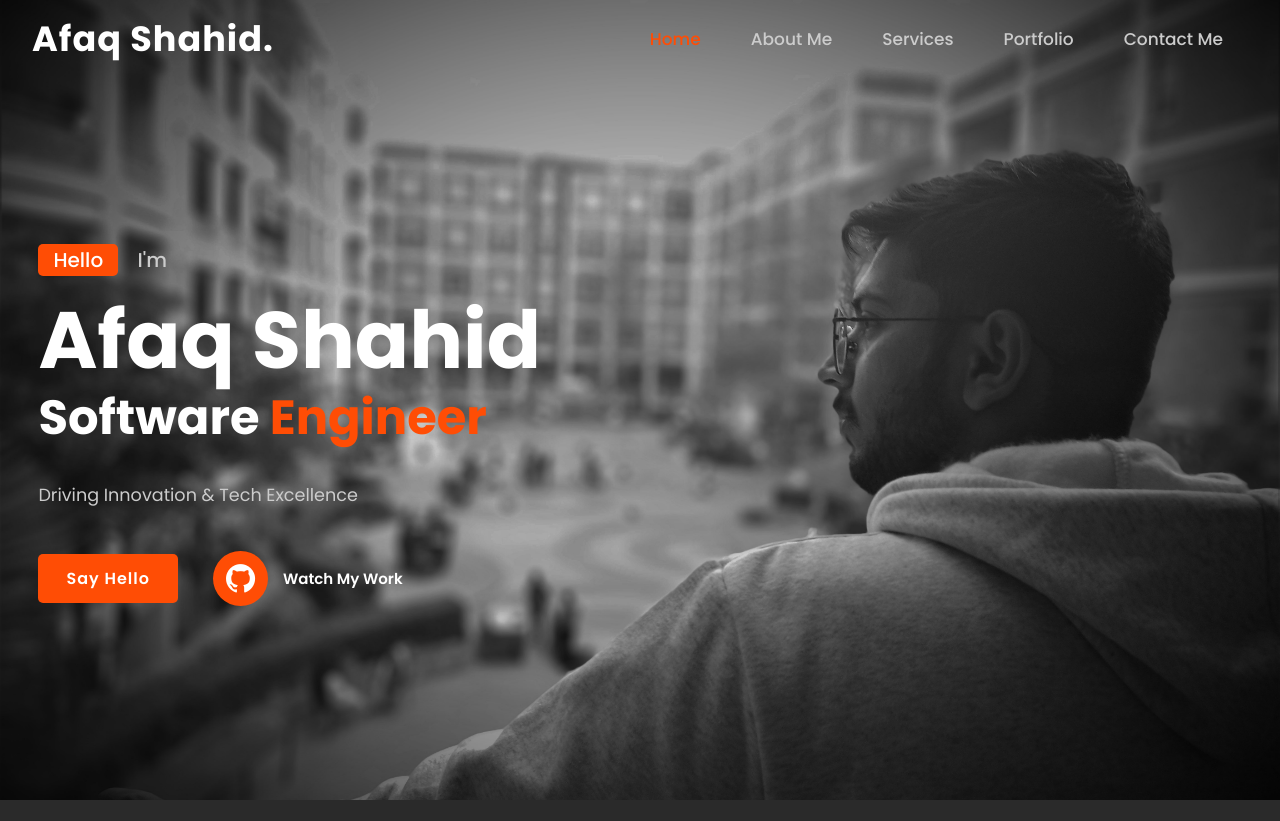
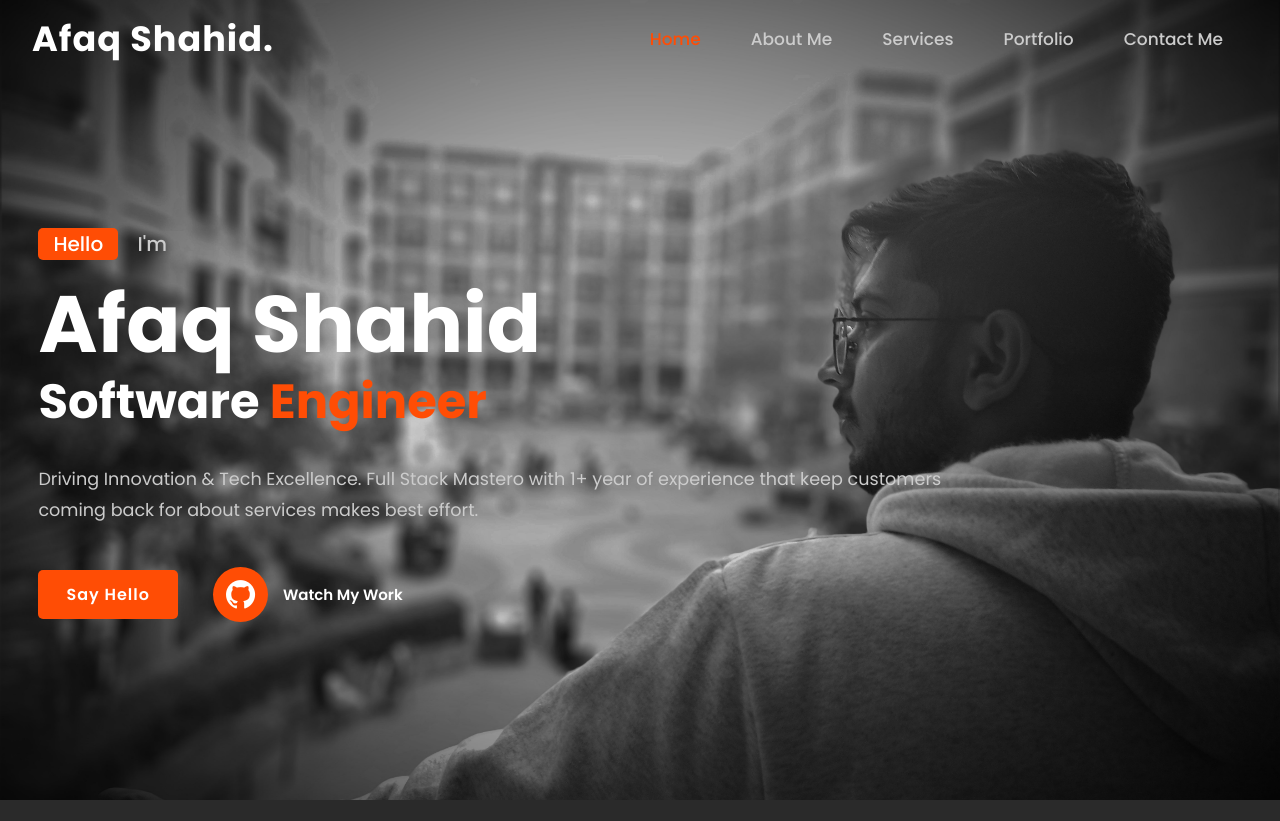
Before and after one commit to CodeAfaq/afaq-portfolio, a Django app: page / in a window 1280 px wide. Shown: the top 821 px of the page. Run offline with Django 4.2, Linux system fonts and the light colour scheme; data comes from the database, SQL or seed files in the repository.

Commit message:
Bio Updated

```diff
--- a/main/templates/index.html
+++ b/main/templates/index.html
@@ -11,7 +11,7 @@
 			</div>
 			<h1>Afaq Shahid</h1>
 			<h3>Software <span> Engineer</span></h3>
-			<p>Driving Innovation & Tech Excellence</p>
+			<p>Driving Innovation & Tech Excellence. Full Stack Mastero with 1+ year of experience that keep customers <br> coming back for about services makes best effort.</p>
 			<div class="button">
 				<a href="#contact" class="btn">Say Hello</a>
 				<a href="https://github.com/CodeAfaq" target="blank" class="btn2"><span><i class='bx bxl-github'></i></span>Watch My Work</a>
```
